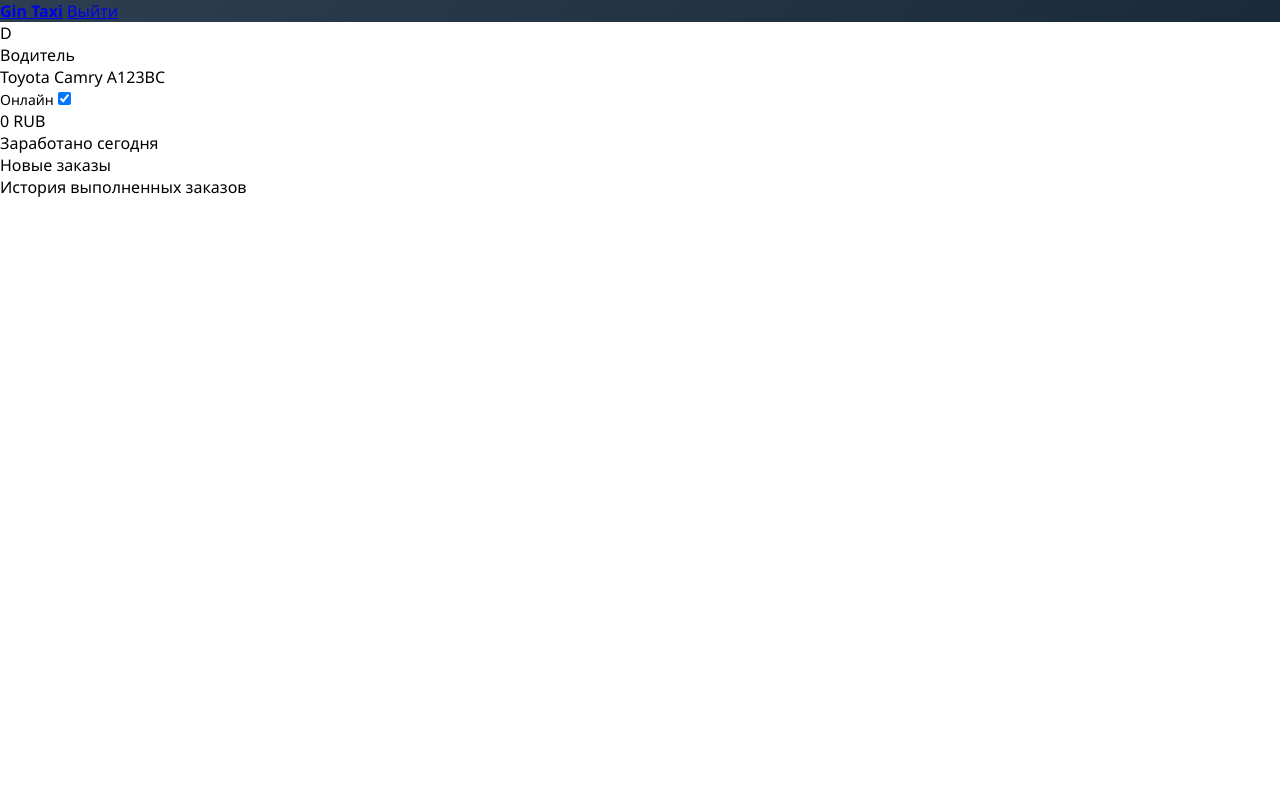
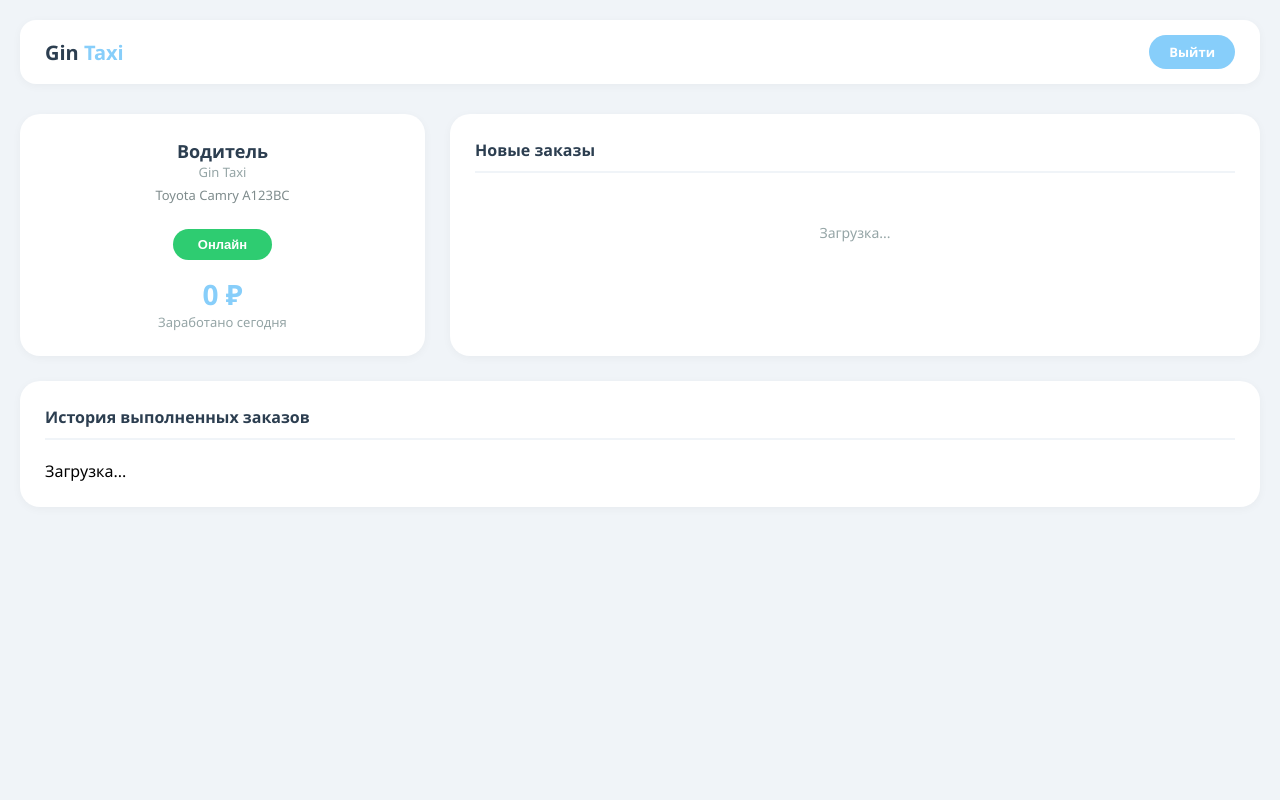
Before and after one commit to natuto228/Gin-Taxi-fin, a FastAPI app: page /driver-dashboard in a window 1280 px wide. Run offline with FastAPI, Linux system fonts and the light colour scheme; some libraries are stand-ins or nearby versions; some web fonts are replaced.

Commit message:
driver_dashboard с классами для стилей

```diff
--- a/templates/driver_dashboard.html
+++ b/templates/driver_dashboard.html
@@ -3,64 +3,41 @@
 <head>
     <meta charset="UTF-8">
     <meta name="viewport" content="width=device-width, initial-scale=1.0">
-    <title>Кабинет водителя - Gin</title>
-    <link href="https://fonts.cdnfonts.com/css/southghetto" rel="stylesheet">
+    <title>Кабинет водителя - Gin Taxi</title>
+    <link rel="stylesheet" href="https://cdnjs.cloudflare.com/ajax/libs/font-awesome/6.4.0/css/all.min.css">
     <link rel="stylesheet" href="/static/style.css">
 </head>
-<body>
+<body class="driver-page">
 
-<nav class="navbar navbar-dark bg-dark mb-4" style="background: linear-gradient(135deg, #2c3e50 0%, #1a2a3a 100%) !important;">
-    <div class="container">
-        <a class="navbar-brand" href="/" style="font-weight: 700;">Gin Taxi</a>
-        <a href="/" class="btn btn-outline-light btn-sm" onclick="localStorage.removeItem('driverLoggedIn')">Выйти</a>
-    </div>
-</nav>
-
-<div class="driver-container-modern">
-    <div class="driver-header-modern">
-        <div class="driver-info-modern">
-            <div class="driver-avatar-modern">D</div>
-            <div>
-                <div class="driver-name-modern">Водитель</div>
-                <div class="driver-car-modern">Toyota Camry A123BC</div>
-            </div>
-        </div>
-        <div class="status-toggle-modern">
-            <span id="statusText" style="font-size: 14px;">Онлайн</span>
-            <label class="toggle-switch">
-                <input type="checkbox" id="statusToggle" checked>
-                <span class="toggle-slider"></span>
-            </label>
-            <div id="statusIndicator" class="status-indicator online"></div>
-        </div>
+    <div class="navbar-custom">
+        <a href="/" class="brand">Gin <span>Taxi</span></a>
+        <a href="/" class="logout-btn" onclick="localStorage.removeItem('driverLoggedIn')">Выйти</a>
     </div>
 
-    <div class="row">
-        <div class="col-md-4">
-            <div class="earnings-card-modern">
-                <div class="earnings-amount" id="driverEarnings">0 RUB</div>
-                <div class="earnings-label">Заработано сегодня</div>
-            </div>
+    <div class="stats-grid">
+        <div class="stats-card">
+            <h3>Водитель</h3>
+            <p class="role-label">Gin Taxi</p>
+            <p class="car-info">Toyota Camry A123BC</p>
+            <button id="statusBtn" class="status-btn online">Онлайн</button>
+            <div class="earnings" id="earnings">0 ₽</div>
+            <div class="earnings-label">Заработано сегодня</div>
         </div>
-        <div class="col-md-8">
-            <div class="section-card-modern">
-                <div class="section-title-modern">
-                    Новые заказы
-                </div>
-                <div id="newOrdersList"></div>
+
+        <div class="orders-card">
+            <div class="card-title">Новые заказы</div>
+            <div id="ordersList">
+                <div class="no-orders">Загрузка...</div>
             </div>
         </div>
     </div>
 
-    <div class="section-card-modern">
-        <div class="section-title-modern">
-            История выполненных заказов
+    <div class="history-card">
+        <div class="card-title">История выполненных заказов</div>
+        <div id="historyList">
+            <div class="no-orders">Загрузка...</div>
         </div>
-        <div id="historyList"></div>
     </div>
-</div>
-
-<script src="/static/script.js"></script>
 
 </body>
 </html>
```
